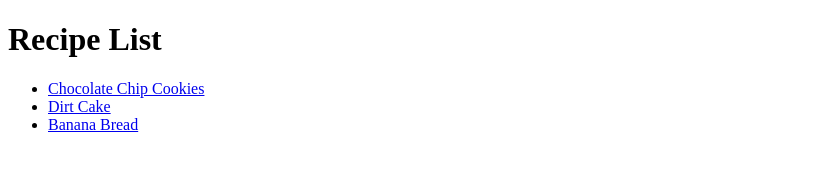
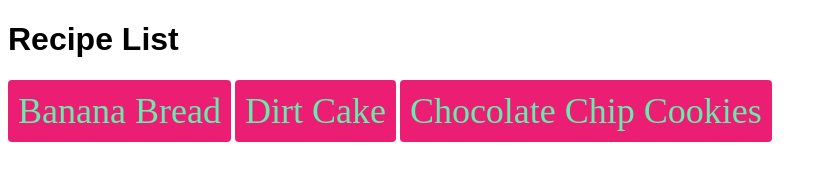
Before and after one commit to coopsv/recipe-project, a plain HTML site: page index.html in a window 1280 px wide. Shown: the whole page, without its empty margins (0-827 px from the left). Drawn offline with Linux system fonts and the light colour scheme.

Commit message:
Removing list options, creating buttons

```diff
--- a/index.html
+++ b/index.html
@@ -2,14 +2,33 @@
 <html lang="en">
     <head>
         <meta charset="UTF-8">
+        <link rel="stylesheet" href="styles.css">
         <title>Coop's Recipes </title>
     </head>
     <body>
         <h1>Recipe List</h1>
-        <ul>
-            <li> <a href="recipes/choc-chip-cookies.html"> Chocolate Chip Cookies</a></li>
-            <li><a href="recipes/dirt-cake.html"> Dirt Cake</a></li>
-            <li><a href="recipes/banana-bread.html"> Banana Bread </a></li>
-        </ul>
+            <a href="recipes/banana-bread.html"
+                <button
+                type="button"
+                class="button banana-bread">
+                Banana Bread
+                </button>
+            </a>
+
+            <a href="recipes/dirt-cake.html"
+                <button
+                    type="button"
+                    class="button dirt-cake">
+                    Dirt Cake
+                </button>
+            </a>
+
+            <a href="recipes/choc-chip-cookies.html"
+                <button
+                    type="button"
+                    class="button choc-chip-cookies">
+                    Chocolate Chip Cookies
+                </button>
+            </a>
     </body>
 </html>
--- /dev/null
+++ b/styles.css
@@ -0,0 +1,14 @@
+.button {
+    background-color: #eb1e73;
+    border-radius: 4px;
+    color: rgb(102, 236, 174);
+    padding: 10px 10px;
+    text-align: center;
+    text-decoration: dotted;
+    display: inline-block;
+    font-size: 36px;
+}
+
+h1 {
+    font-family: sans-serif;
+}
```
Also changed, not shown: recipes/banana-bread.html (+1 -1 lines), recipes/dirt-cake.html (+1 -1 lines).
